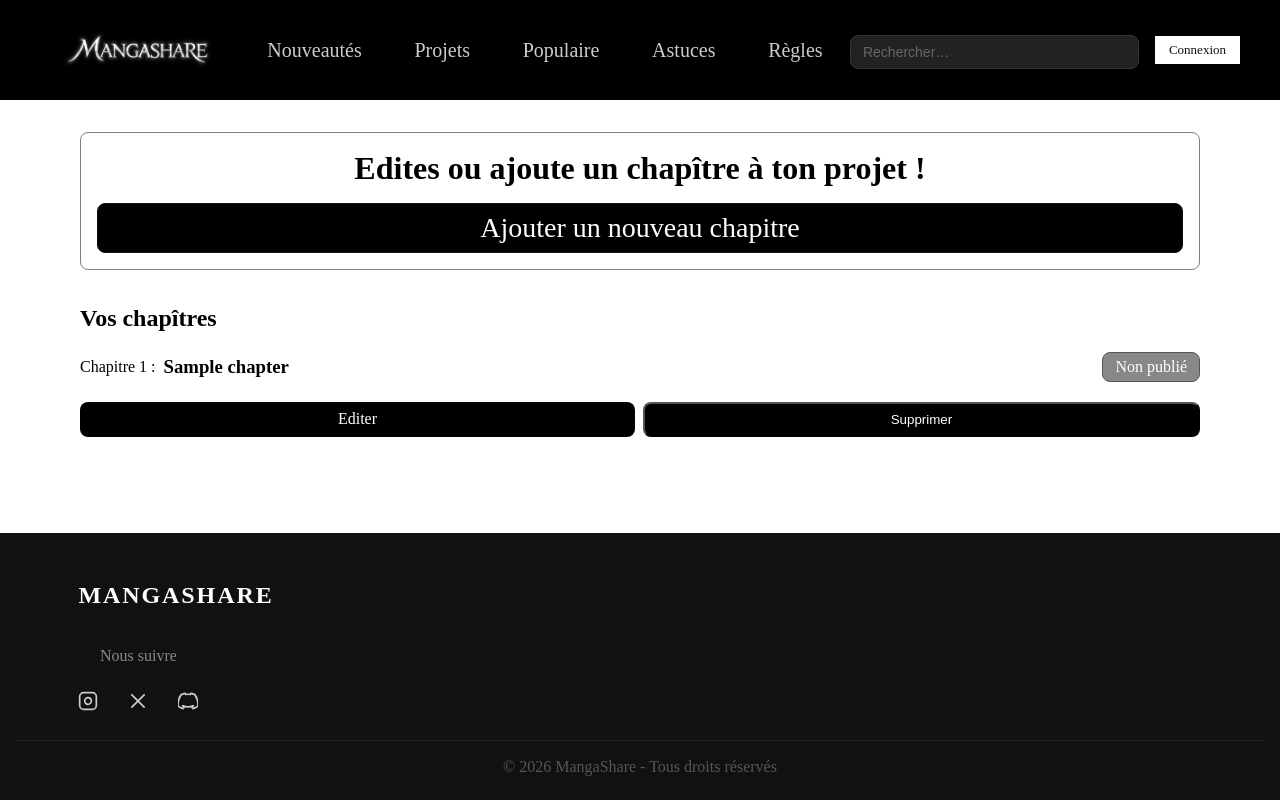
After one commit to jeremyg89100/mangashare, a Symfony app: template templates/edit_manga/index.html.twig in a window 1280 px wide. The commit adds this page. Run offline with Twig, Linux system fonts and the light colour scheme; the template is opened without the code that fills it: most values are stand-ins (such as "Sample title", 1, 10 or a date in 2020); style sheets or scripts are compiled from the project's sources; some libraries are stand-ins or nearby versions.

Commit message:
add edit manga

```diff
--- a/assets/styles/home.css
+++ b/assets/styles/home.css
@@ -256,12 +256,44 @@ body {
     gap: 8px;
     width: 100%;
 }
-.project-buttons button {
+
+.chapter-btn {
+    display: flex;
+    flex-direction: row;
+    gap: 8px;
+}
+
+.chapter-title {
+    display: flex;
+    flex-direction: row;
+    justify-content: space-between;
+    width: 100%;
+    margin-bottom: 20px;
+}
+.chapter-text-group {
+    display: flex;
+    flex-direction: row;
+    align-items: center;
+    gap: 8px;
+}
+
+.chapter-publish {
+    border: #555 solid 1px;
+    border-radius: 8px;
+    background-color: #888;
+    color: white;
+    padding: 5px 12px;
+}
+.project-buttons button,
+.project-buttons a,
+.chapter-btn button,
+.chapter-btn a {
     background-color: black;
     color: white;
     padding: 8px;
     border-radius: 8px;
     width: 100%;
+    text-align: center;
 }
 
 /* Filter */
--- /dev/null
+++ b/templates/edit_manga/index.html.twig
@@ -0,0 +1,42 @@
+{% extends 'base.html.twig' %}
+
+{% block title %}
+    Manga Edit
+{% endblock %}
+
+{% block stylesheets %}
+    <link rel="stylesheet" href="{{asset('styles/home.css')}}" >
+{% endblock %}
+
+{% block body %}
+    <section class="home-section">
+        <div class="project-header project-buttons">
+            <h1>Edites ou ajoute un chapître à ton projet !</h1>
+            <a class="add-project-button" href="{{path('app_new_project')}}">Ajouter un nouveau chapitre</a>
+        </div>
+
+        <div class="chapter-section">
+            <h2>Vos chapîtres</h2>
+            {% for chapter in manga.chapters %}
+                <div class="chapter-title">
+                    <div class="chapter-text-group">
+                        <span>Chapitre {{chapter.number}} :</span>
+                        <h3>{{chapter.title}}</h3>
+                    </div>
+
+                    <div class="chapter-publish">
+                        {% if chapter.published == 1 %}
+                            <span>Publié</span>
+                        {% else %}
+                            <span>Non publié</span>
+                        {% endif %}
+                    </div>
+                </div>
+                <div class="chapter-btn">
+                    <a href="{{path('app_edit_chapter', {'id' : chapter.id })}}">Editer</a>
+                    <button>Supprimer</button>
+                </div>
+            {% endfor %}
+        </div>
+    </section>
+{% endblock %}
--- a/templates/projects/index.html.twig
+++ b/templates/projects/index.html.twig
@@ -30,7 +30,7 @@
                     <div class="project-side-info">
                         <span> {{manga.title}} </span>
                         <div class="project-buttons">
-                            <button>Editer</button>
+                            <a href="{{path('app_edit_manga', {'id' : manga.id})}}">Editer</a>
                             <button>Supprimer</button>
                         </div>
                     </div>
```
Also changed, not shown: src/Controller/EditChapterController.php (added, +18 -0 lines), src/Controller/EditMangaController.php (added, +22 -0 lines), templates/edit_chapter/index.html.twig (added, +20 -0 lines).
